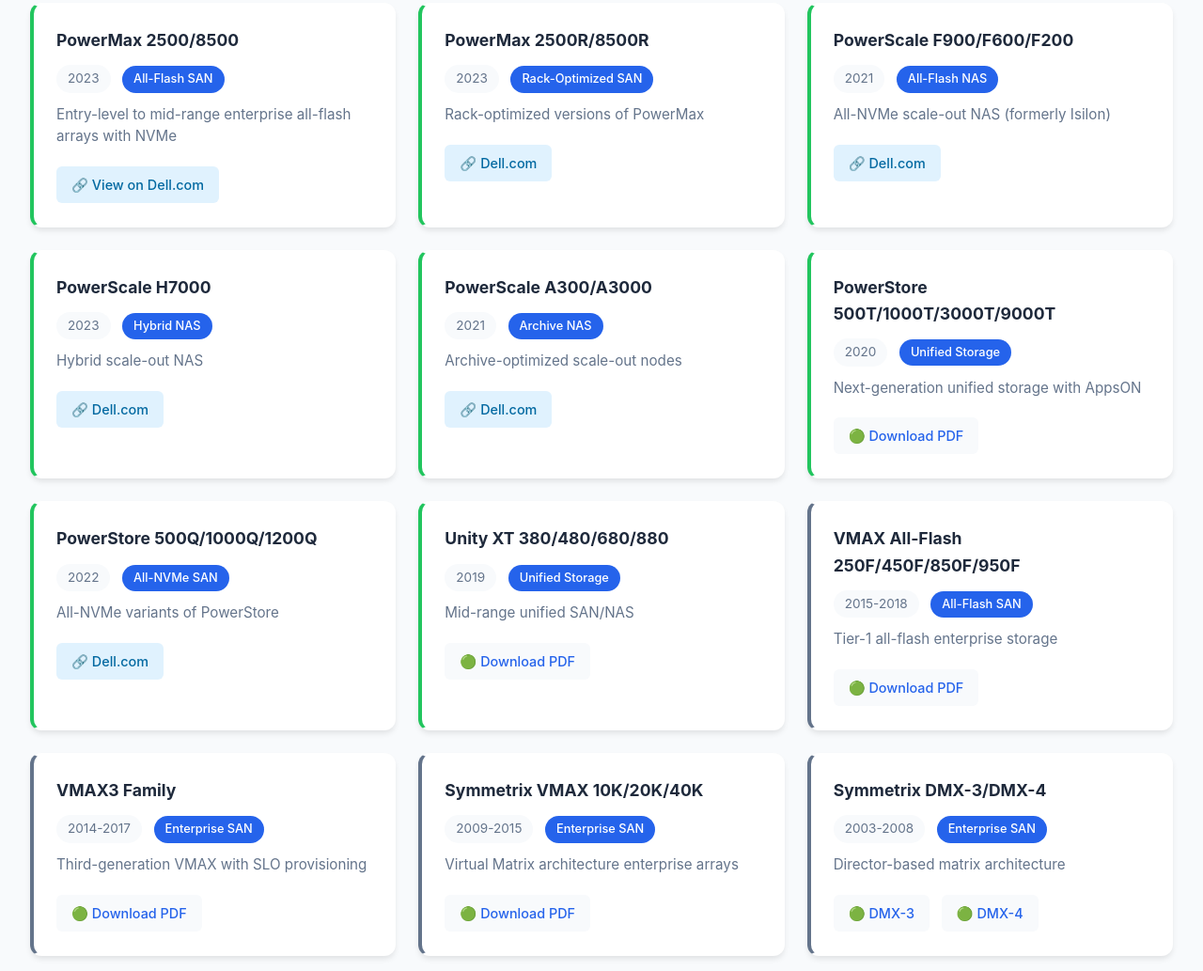
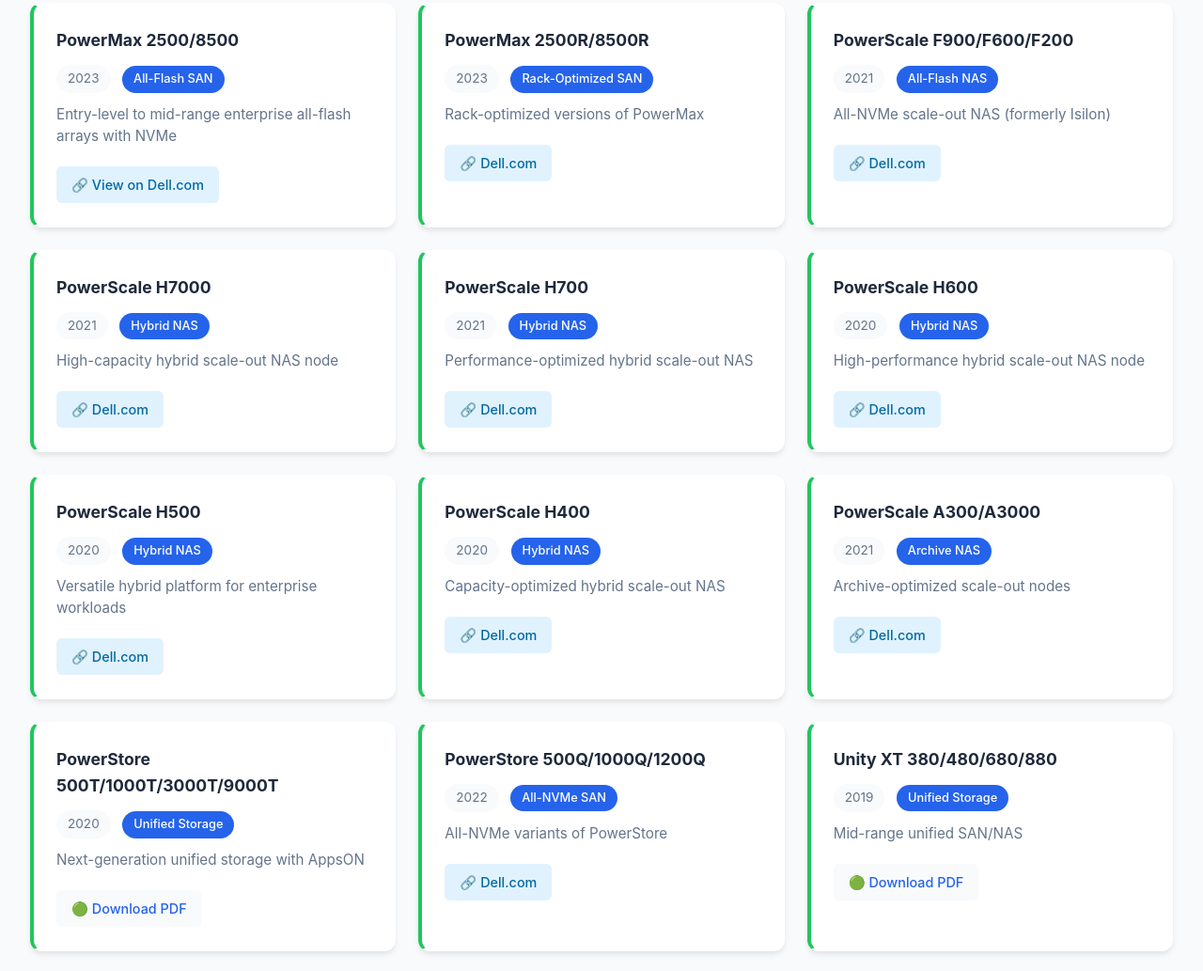
Before and after one commit to jp-moregain/storage-array-history, a plain HTML site: page index.html in a window 1280 px wide. Shown: the part 958-1991 px from the top of the page at 94% size. Drawn offline with Linux system fonts and the light colour scheme.

Commit message:
Add PowerScale H series: H400, H500, H600, H700, H7000 with correct release years

```diff
--- a/index.html
+++ b/index.html
@@ -70,9 +70,41 @@
 
                     <div class="array-card current">
                         <h3>PowerScale H7000</h3>
-                        <span class="year">2023</span>
+                        <span class="year">2021</span>
                         <span class="type">Hybrid NAS</span>
-                        <p>Hybrid scale-out NAS</p>
+                        <p>High-capacity hybrid scale-out NAS node</p>
+                        <a href="https://www.dell.com/en-us/shop/dell-powerscale/sf/powerscale" class="download-link external" target="_blank">🔗 Dell.com</a>
+                    </div>
+
+                    <div class="array-card current">
+                        <h3>PowerScale H700</h3>
+                        <span class="year">2021</span>
+                        <span class="type">Hybrid NAS</span>
+                        <p>Performance-optimized hybrid scale-out NAS</p>
+                        <a href="https://www.dell.com/en-us/shop/dell-powerscale/sf/powerscale" class="download-link external" target="_blank">🔗 Dell.com</a>
+                    </div>
+
+                    <div class="array-card current">
+                        <h3>PowerScale H600</h3>
+                        <span class="year">2020</span>
+                        <span class="type">Hybrid NAS</span>
+                        <p>High-performance hybrid scale-out NAS node</p>
+                        <a href="https://www.dell.com/en-us/shop/dell-powerscale/sf/powerscale" class="download-link external" target="_blank">🔗 Dell.com</a>
+                    </div>
+
+                    <div class="array-card current">
+                        <h3>PowerScale H500</h3>
+                        <span class="year">2020</span>
+                        <span class="type">Hybrid NAS</span>
+                        <p>Versatile hybrid platform for enterprise workloads</p>
+                        <a href="https://www.dell.com/en-us/shop/dell-powerscale/sf/powerscale" class="download-link external" target="_blank">🔗 Dell.com</a>
+                    </div>
+
+                    <div class="array-card current">
+                        <h3>PowerScale H400</h3>
+                        <span class="year">2020</span>
+                        <span class="type">Hybrid NAS</span>
+                        <p>Capacity-optimized hybrid scale-out NAS</p>
                         <a href="https://www.dell.com/en-us/shop/dell-powerscale/sf/powerscale" class="download-link external" target="_blank">🔗 Dell.com</a>
                     </div>
 
```
